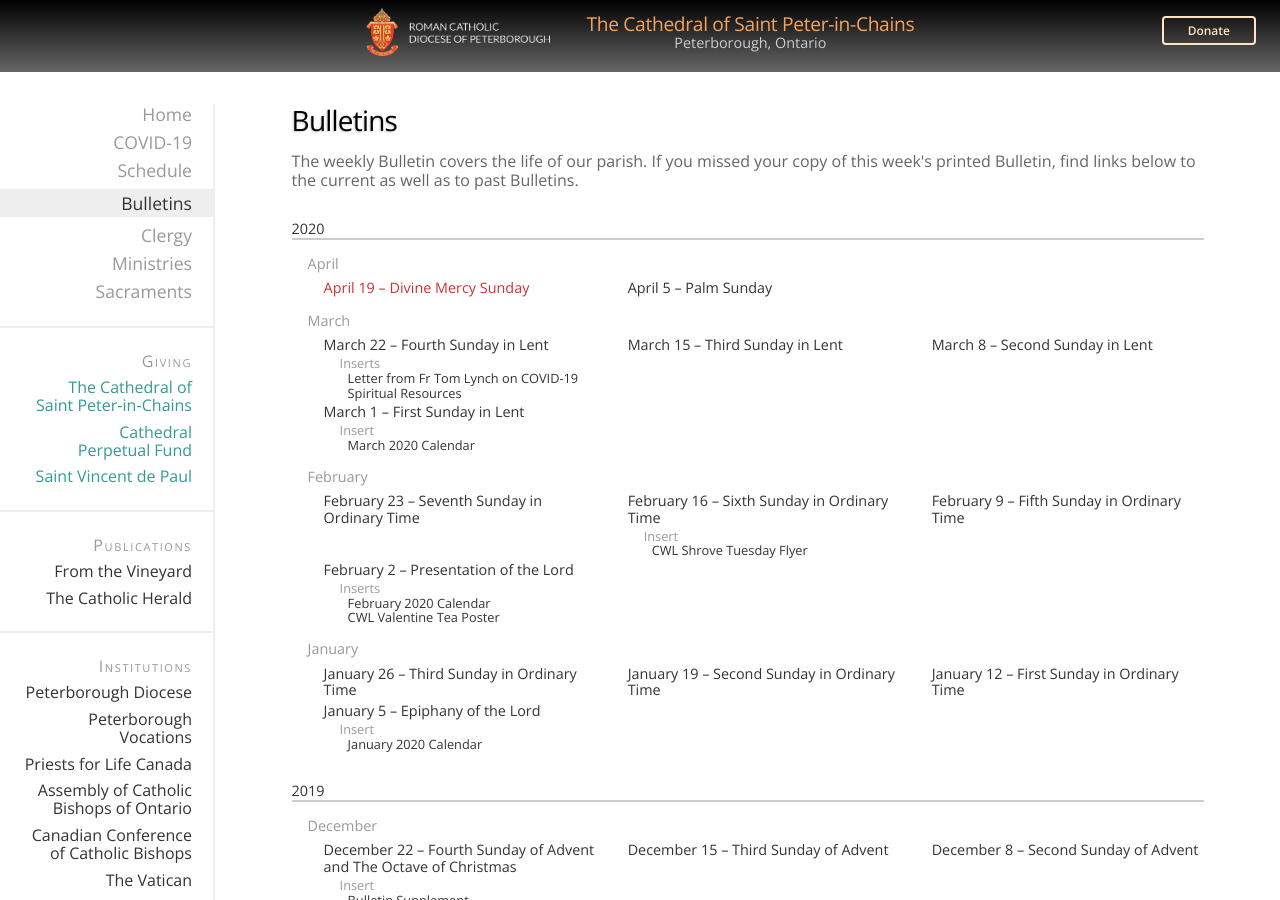
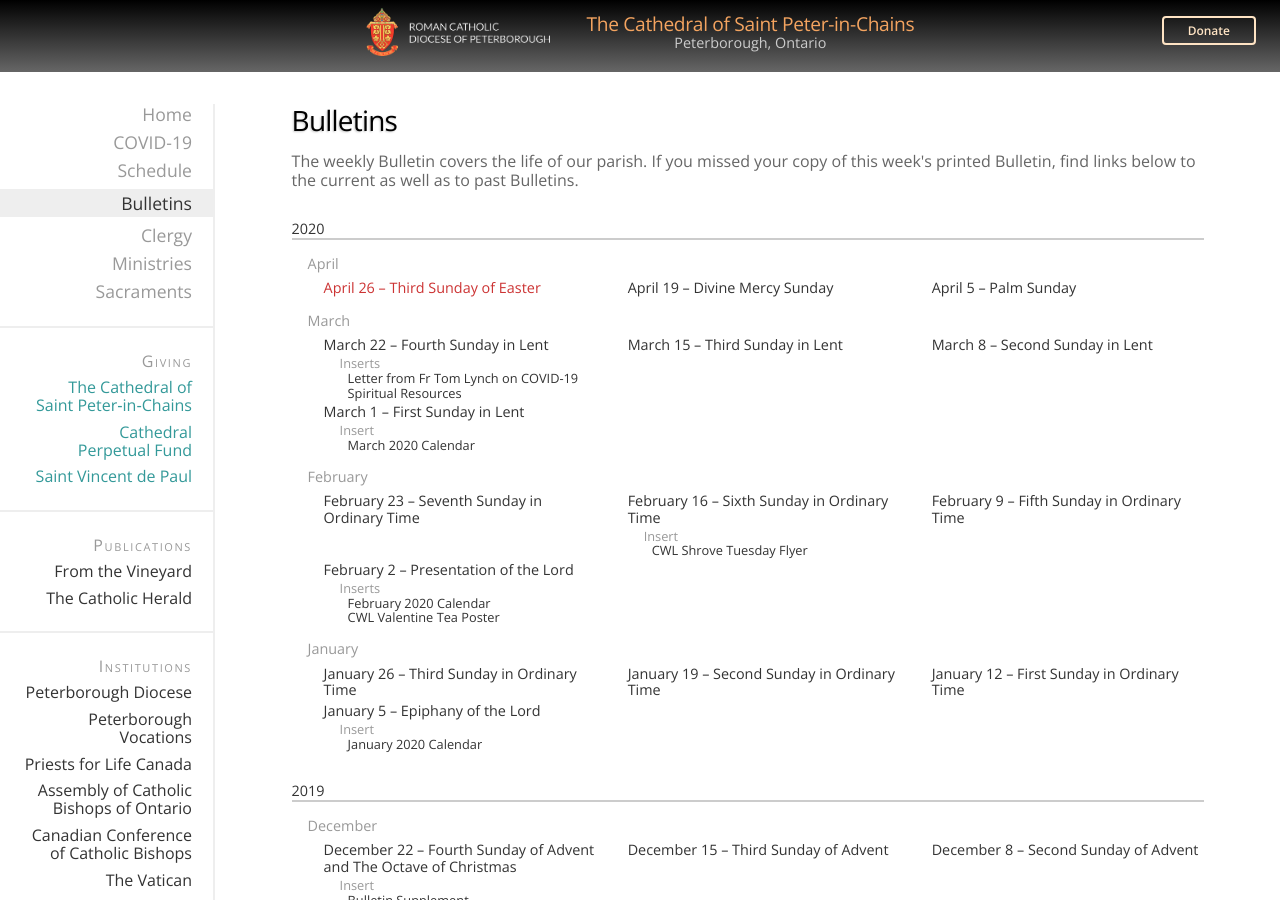
Before and after one commit to stpeterinchains/stpeterinchains.github.io, a Jekyll site: the page built from bulletins.html, in a window 1280 px wide and 900 px high. Built offline with Jekyll 4.4.1, drawn with Linux system fonts in a browser that asks for light colours; nearby versions of some CDN libraries.

Commit message:
New bulletin: 2020/04/26

```diff
--- a/_data/bulletins.yml
+++ b/_data/bulletins.yml
@@ -15,6 +15,10 @@
       -
         month: April
         bulletins:
+          -
+            date: 26
+            title: Third Sunday of Easter
+            link: https://drive.google.com/file/d/1Ebx4NKBqC1rCJQKnyifpNCJvRvorkJBK/view
           -
             date: 19
             title: Divine Mercy Sunday
```
